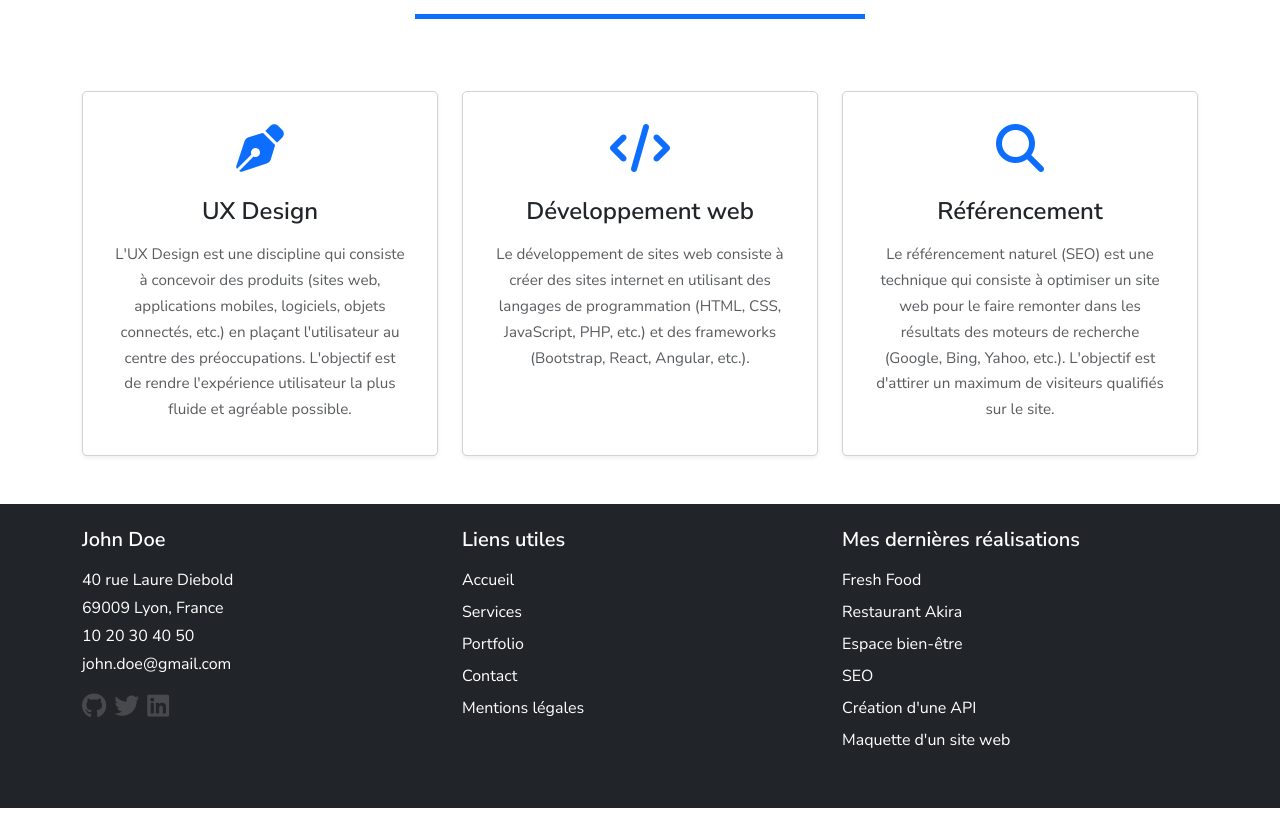
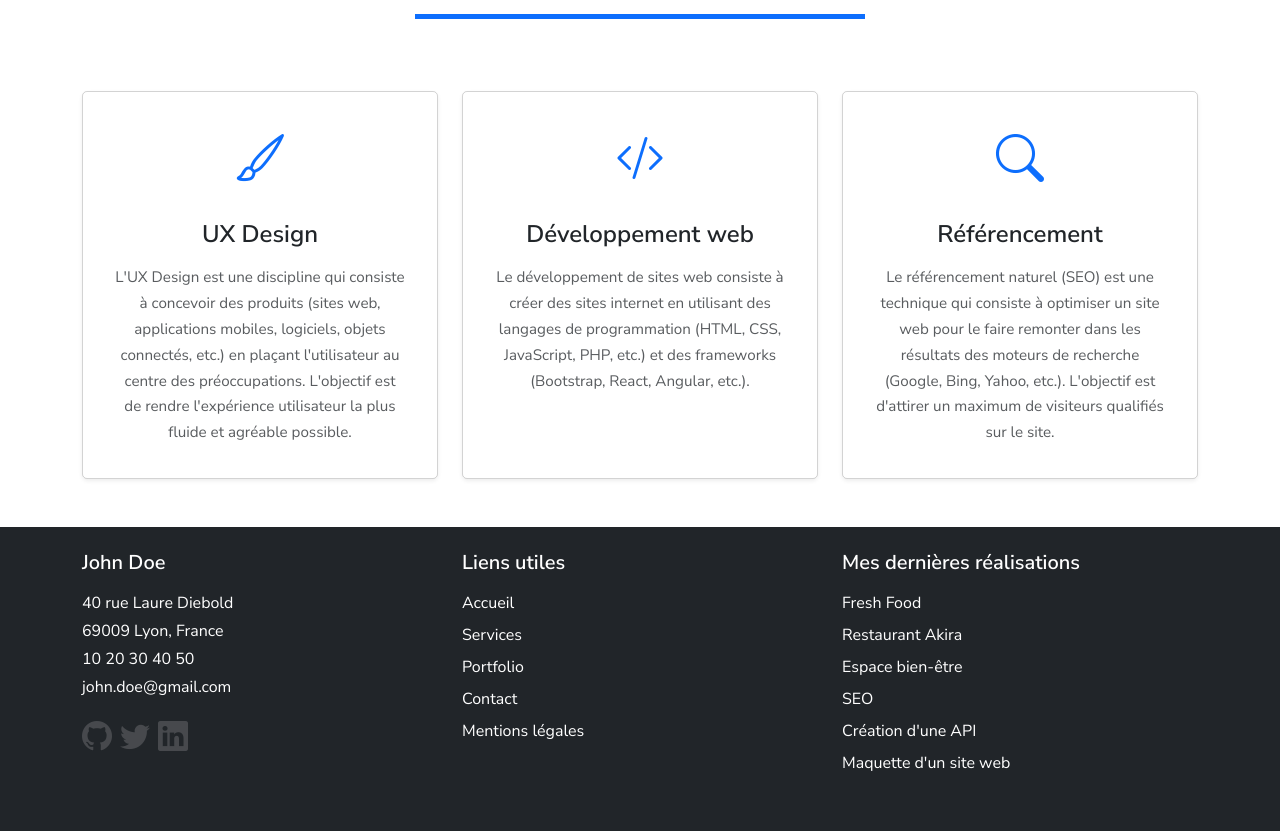
Before and after one commit to Thalis-x/Devoir_Portfolio_ReactJS_Ghomari, a React (Create React App) app: page /services in a window 1280 px wide. Shown: the part 360-1191 px from the top of the page. Before the commit the page ends 1168 px from the top, so only its background shows below. Built offline with nearby package versions, Linux system fonts and the light colour scheme.

Commit message:
Modification des icons par les icons Bootstrap, modification du css, ajout de la police

```diff
--- a/public/index.html
+++ b/public/index.html
@@ -14,7 +14,15 @@
       rel="stylesheet"
       href="https://cdnjs.cloudflare.com/ajax/libs/font-awesome/6.5.1/css/all.min.css"
     />
-    <link href="https://fonts.googleapis.com/css2?family=Nunito+Sans:wght@400;600&display=swap" rel="stylesheet">
+    <link
+      href="https://fonts.googleapis.com/css2?family=Nunito+Sans:wght@400;600&display=swap"
+      rel="stylesheet"
+    />
+
+    <link
+      rel="stylesheet"
+      href="https://cdn.jsdelivr.net/npm/bootstrap-icons@1.11.0/font/bootstrap-icons.css"
+    />
     <title>React App</title>
   </head>
   <body>
--- a/src/components/Footer.js
+++ b/src/components/Footer.js
@@ -23,7 +23,7 @@ const Footer = () => {
                 rel="noopener noreferrer"
                 className="me-2"
               >
-                <i className="fab fa-github fa-lg"></i>
+                <i className="bi bi-github"></i>
               </a>
               <a
                 href="https://twitter.com"
@@ -31,14 +31,14 @@ const Footer = () => {
                 rel="noopener noreferrer"
                 className="me-2"
               >
-                <i className="fab fa-twitter fa-lg"></i>
+                <i className="bi bi-twitter"></i>
               </a>
               <a
                 href="https://linkedin.com"
                 target="_blank"
                 rel="noopener noreferrer"
               >
-                <i className="fab fa-linkedin fa-lg"></i>
+                <i className="bi bi-linkedin"></i>
               </a>
             </div>
           </div>
--- a/src/pages/Contact.js
+++ b/src/pages/Contact.js
@@ -109,7 +109,7 @@ const Contact = () => {
                 >
                     {/* Création de deux div pour avoir ladresse sur deux ligne clickable */}
                <div className="d-flex align-items-start">
-                    <i className="fas fa-map-marker-alt me-2 text-primary" style={{ marginTop: '0.2rem' }}></i>
+                    <i className="bi bi-geo-alt me-2" style={{ marginTop: '0.2rem' }}></i>
                     <div>
                       <div>40 rue Laure Diebold</div>
                       <div>69009 Lyon, France</div>
@@ -124,7 +124,7 @@ const Contact = () => {
                   style={{ cursor: 'pointer' }}
                   title="Cliquer pour copier"
                 >
-                  <i className="fas fa-phone me-2 text-primary"></i>
+                  <i className="bi bi-phone me-2"></i>
                   <span>10 20 30 40 50</span>
                 </div>
 
@@ -135,7 +135,7 @@ const Contact = () => {
                   style={{ cursor: 'pointer' }}
                   title="Cliquer pour copier"
                 >
-                  <i className="fas fa-envelope me-2 text-primary"></i>
+                  <i className="bi bi-envelope-at me-2 "></i>
                   <span>john.doe@gmail.com</span>
                 </div>
 
--- a/src/pages/MentionsLegales.js
+++ b/src/pages/MentionsLegales.js
@@ -42,19 +42,19 @@ const MentionsLegales = () => {
                 <div className="accordion-body">
                   <h3 className="h5 fw-bold mb-3">John Doe</h3>
                   <p className="mb-1">
-                    <i className="fas fa-map-marker-alt me-2 text-primary"></i>
+                    <i className="bi bi-geo-alt me-2"></i>
                     40 rue Laure Diebold
                   </p>
                   <p className="mb-2">
-                    <i className="fas fa-location-dot me-2 text-primary" style={{ opacity: 0 }}></i>
+                    <i className="bi bi-geo-alt me-2" style={{ opacity: 0 }}></i>
                     69009 Lyon, France
                   </p>
                   <p className="mb-2">
-                    <i className="fas fa-phone me-2 text-primary"></i>
+                    <i className="bi bi-phone me-2"></i>
                     10 20 30 40 50
                   </p>
                   <p className="mb-0">
-                    <i className="fas fa-envelope me-2 text-primary"></i>
+                    <i className="bi bi-envelope-at me-2"></i>
                     john.doe@gmail.com
                   </p>
                 </div>
@@ -87,7 +87,7 @@ const MentionsLegales = () => {
                     91 Rue du Faubourg Saint-Honoré, 75008 Paris
                   </p>
                   <p className="mb-0">
-                    <i className="fas fa-globe me-2 text-primary"></i>
+                    <i className="bi bi-globe me-2"></i>
                     <a
                       href="https://www.alwaysdata.com"
                       target="_blank"
--- a/src/pages/Services.js
+++ b/src/pages/Services.js
@@ -51,7 +51,7 @@ const Services = () => {
               <div className="service-card card h-100 border-0 shadow-sm">
                 <div className="card-body text-center p-4">
                   <div className="service-icon mb-4">
-                    <i className="fas fa-pen-nib fa-3x text-primary"></i>
+                    <i className="bi bi-brush text-primary"></i>
                   </div>
                   <h3 className="card-title h4 mb-3">UX Design</h3>
                   <p className="card-text text-muted">
@@ -70,7 +70,7 @@ const Services = () => {
               <div className="service-card card h-100 border-0 shadow-sm">
                 <div className="card-body text-center p-4">
                   <div className="service-icon mb-4">
-                    <i className="fas fa-code fa-3x text-primary"></i>
+                    <i className="bi bi-code-slash text-primary"></i>
                   </div>
                   <h3 className="card-title h4 mb-3">Développement web</h3>
                   <p className="card-text text-muted">
@@ -88,7 +88,7 @@ const Services = () => {
               <div className="service-card card h-100 border-0 shadow-sm">
                 <div className="card-body text-center p-4">
                   <div className="service-icon mb-4">
-                    <i className="fas fa-search fa-3x text-primary"></i>
+                    <i className="bi bi-search text-primary"></i>
                   </div>
                   <h3 className="card-title h4 mb-3">Référencement</h3>
                   <p className="card-text text-muted">
--- a/src/styles/styles.css
+++ b/src/styles/styles.css
@@ -110,7 +110,7 @@ footer a:hover {
   display: inline-block;
   transition: transform 0.3s ease;
   /* tailles des icones */
-  font-size: 20px;
+  font-size: 30px;
 }
 
 .social-icons a:hover {
@@ -145,6 +145,7 @@ footer a:hover {
 /* Icônes des services */
 .service-icon {
   transition: transform 0.3s ease;
+
 
 }
 
@@ -185,6 +186,10 @@ footer a:hover {
     height: 3px;
   }
 
+/* Taille des icônes Bootstrap Icons */
+.service-icon i {
+  font-size: 3rem;
+}
   /* ============================================
                   PAGE PORTFOLIO
 ============================================ */
@@ -319,7 +324,7 @@ footer a:hover {
 
 .contact-info-item i {
   width: 20px;
-  font-size: 1rem;
+  font-size: 1rem; /* Taille des icônes Bootstrap Icons */
 }
 
 /* Éléments cliquables pour copier */
@@ -347,12 +352,12 @@ footer a:hover {
             PAGE MENTIONS LÉGALES
 ============================================ */
 
-/* Accordéon personnalisé */
+/* Accordéon personnalisé taille */
 .accordion {
   max-width: 900px;
   margin: 0 auto;
 }
-
+/* tout le systeme d'accordeon */
 .accordion-item {
   border: 1px solid rgba(0, 0, 0, 0.125);
   margin-bottom: 0.5rem;
@@ -382,14 +387,14 @@ footer a:hover {
 .accordion-button::after {
   background-size: 1.25rem;
 }
-
+/* contenue de chaque accordeon */
 .accordion-body {
   padding: 1.5rem 1.25rem;
   background-color: #ffffff;
 }
 
 .accordion-body h3 {
-  color: #212529;
+  color: #2b455f;
 }
 
 .accordion-body p {
@@ -401,14 +406,15 @@ footer a:hover {
 .accordion-body a {
   text-decoration: none;
   transition: all 0.2s ease;
+  text-decoration: underline;
 }
 /* lien surligner */
 .accordion-body a:hover {
-  text-decoration: underline;
 }
 
 .accordion-body i {
   width: 20px;
+  font-size: 1rem; /* Taille des icônes Bootstrap Icons */
 }
 /* ============================================
             MODALE GITHUB
```
